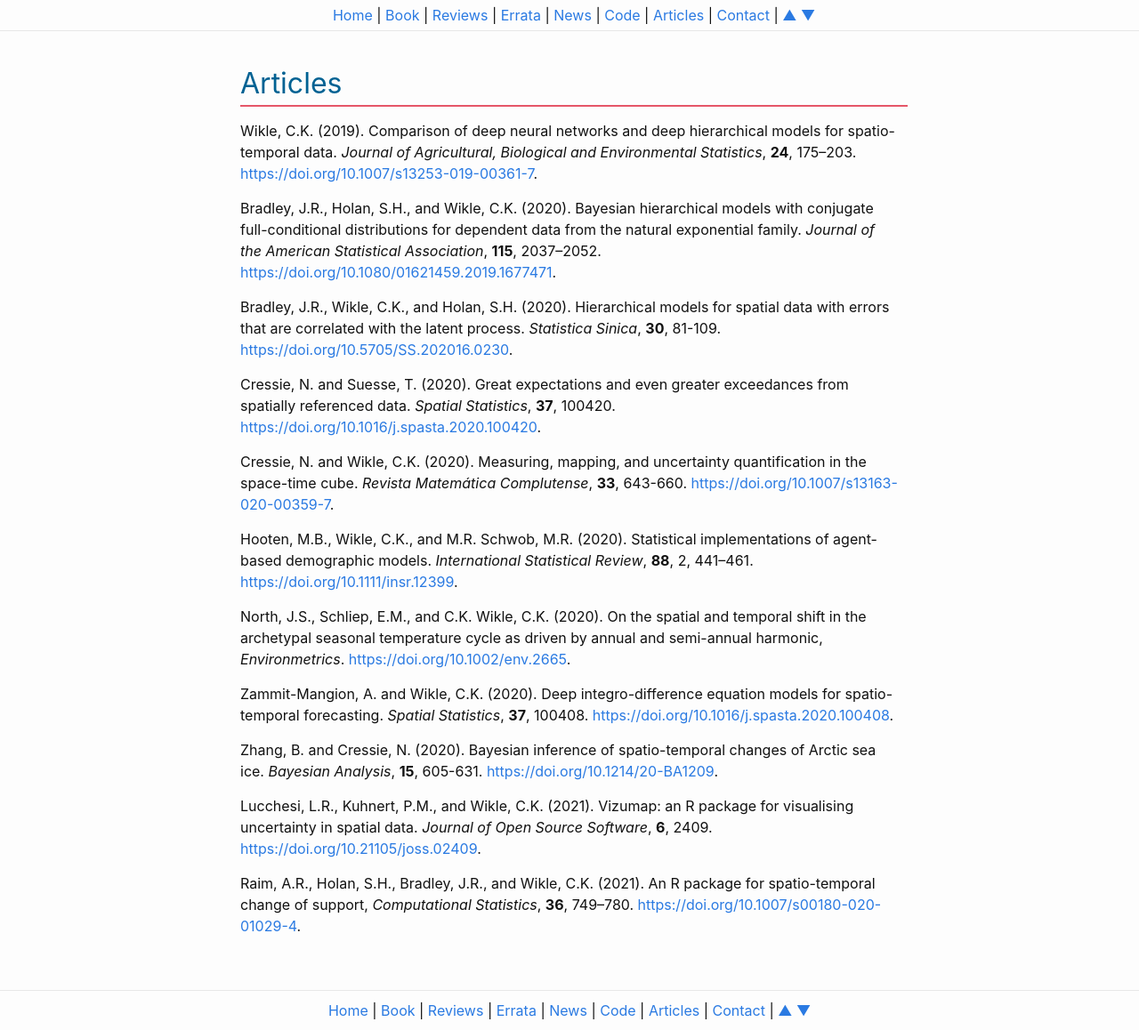
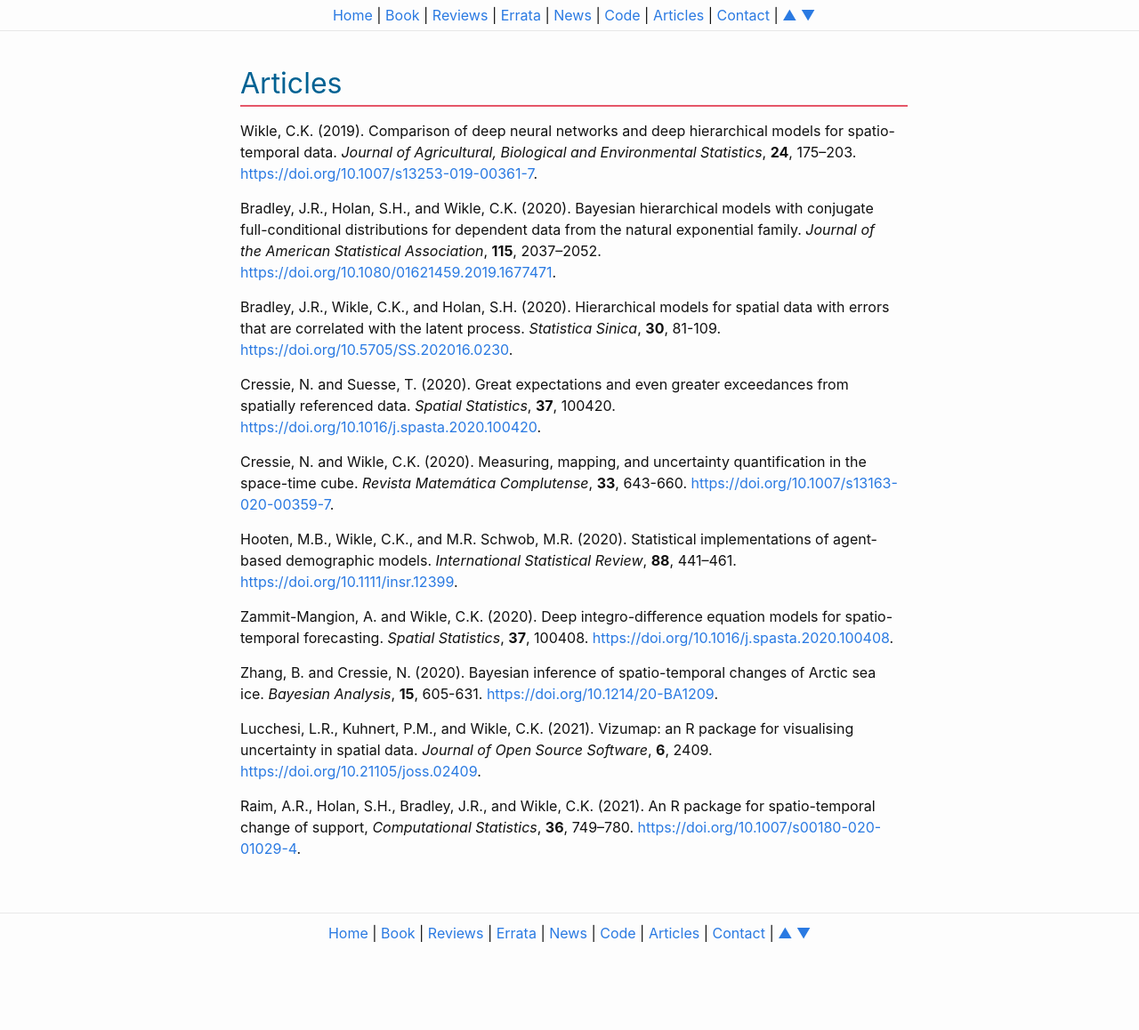
Before and after one commit to andrewzm/STRbook, a Jekyll site: the page built from docs/articles.md, in a window 1280 px wide and 1158 px high. Shown: the whole window at 89% size. Built offline with Jekyll 4.4.1, drawn with Linux system fonts in a browser that asks for light colours.

Commit message:
Update articles.md

```diff
--- a/docs/articles.md
+++ b/docs/articles.md
@@ -13,9 +13,7 @@ Cressie, N. and Suesse, T. (2020). Great expectations and even greater exceedanc
 
 Cressie, N. and Wikle, C.K. (2020). Measuring, mapping, and uncertainty quantification in the space-time cube. *Revista Matemática Complutense*, **33**, 643-660. [https://doi.org/10.1007/s13163-020-00359-7](https://doi.org/10.1007/s13163-020-00359-7).
 
-Hooten, M.B., Wikle, C.K., and M.R. Schwob, M.R. (2020). Statistical implementations of agent-based demographic models. *International Statistical Review*, **88**, 2, 441–461. [https://doi.org/10.1111/insr.12399](https://doi.org/10.1111/insr.12399).
-
-North, J.S., Schliep, E.M., and C.K. Wikle, C.K. (2020). On the spatial and temporal shift in the archetypal seasonal temperature cycle as driven by annual and semi-annual harmonic, *Environmetrics*. [https://doi.org/10.1002/env.2665](https://doi.org/10.1002/env.2665).
+Hooten, M.B., Wikle, C.K., and M.R. Schwob, M.R. (2020). Statistical implementations of agent-based demographic models. *International Statistical Review*, **88**, 441–461. [https://doi.org/10.1111/insr.12399](https://doi.org/10.1111/insr.12399).
 
 Zammit-Mangion, A. and Wikle, C.K. (2020). Deep integro-difference equation models for spatio-temporal forecasting. *Spatial Statistics*, **37**, 100408. [https://doi.org/10.1016/j.spasta.2020.100408](https://doi.org/10.1016/j.spasta.2020.100408).
 
```
